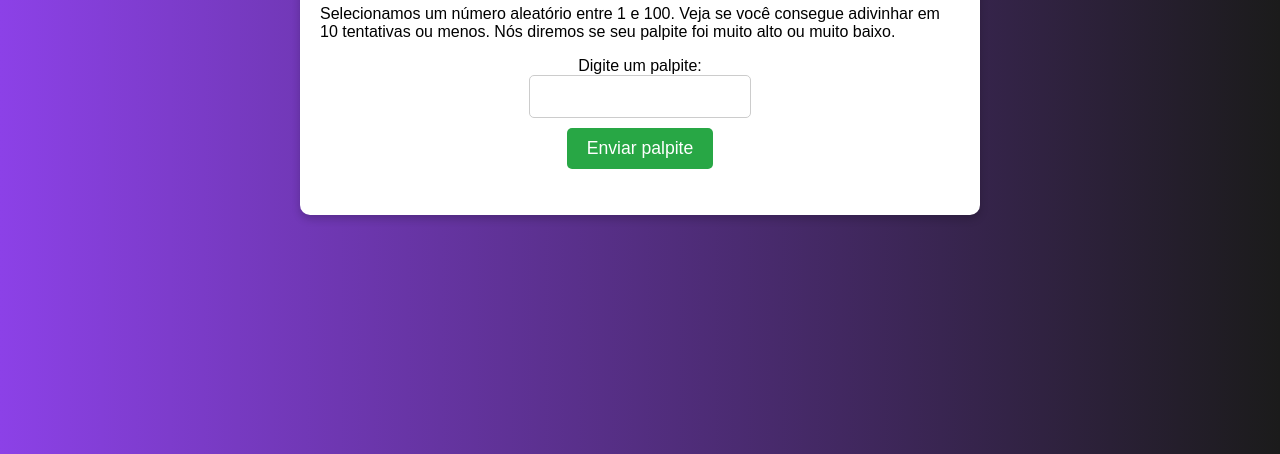
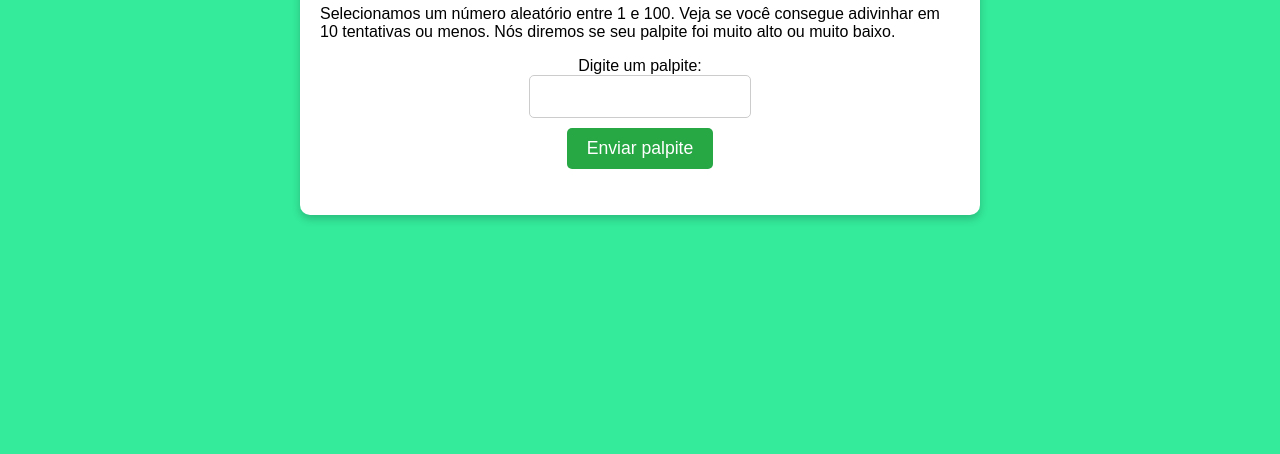
Before and after one commit to batataplys/jogo_do_n-mero, a plain HTML site: page index.html in a window 1280 px wide. Shown: the part 346-800 px from the top of the page. Drawn offline with Linux system fonts and the light colour scheme.

Commit message:
Update style.css

```diff
--- a/style.css
+++ b/style.css
@@ -1,6 +1,6 @@
 html {
   font-family: sans-serif;
-  background: linear-gradient(to right, #8c41e7, #1b1b1b);
+  background-color: #34eb9b;
   height: 100vh;
   display: flex;
   justify-content: center;
```
